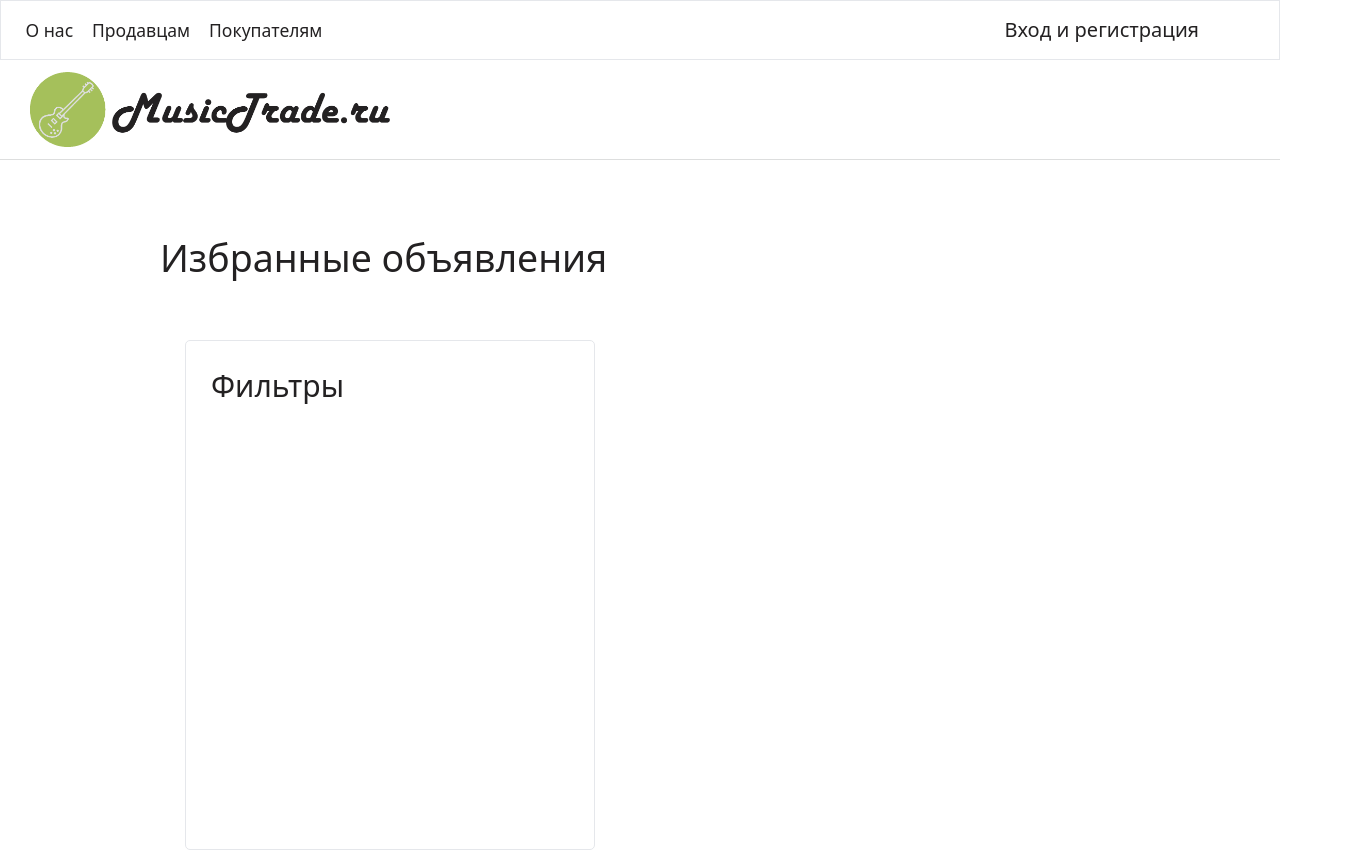
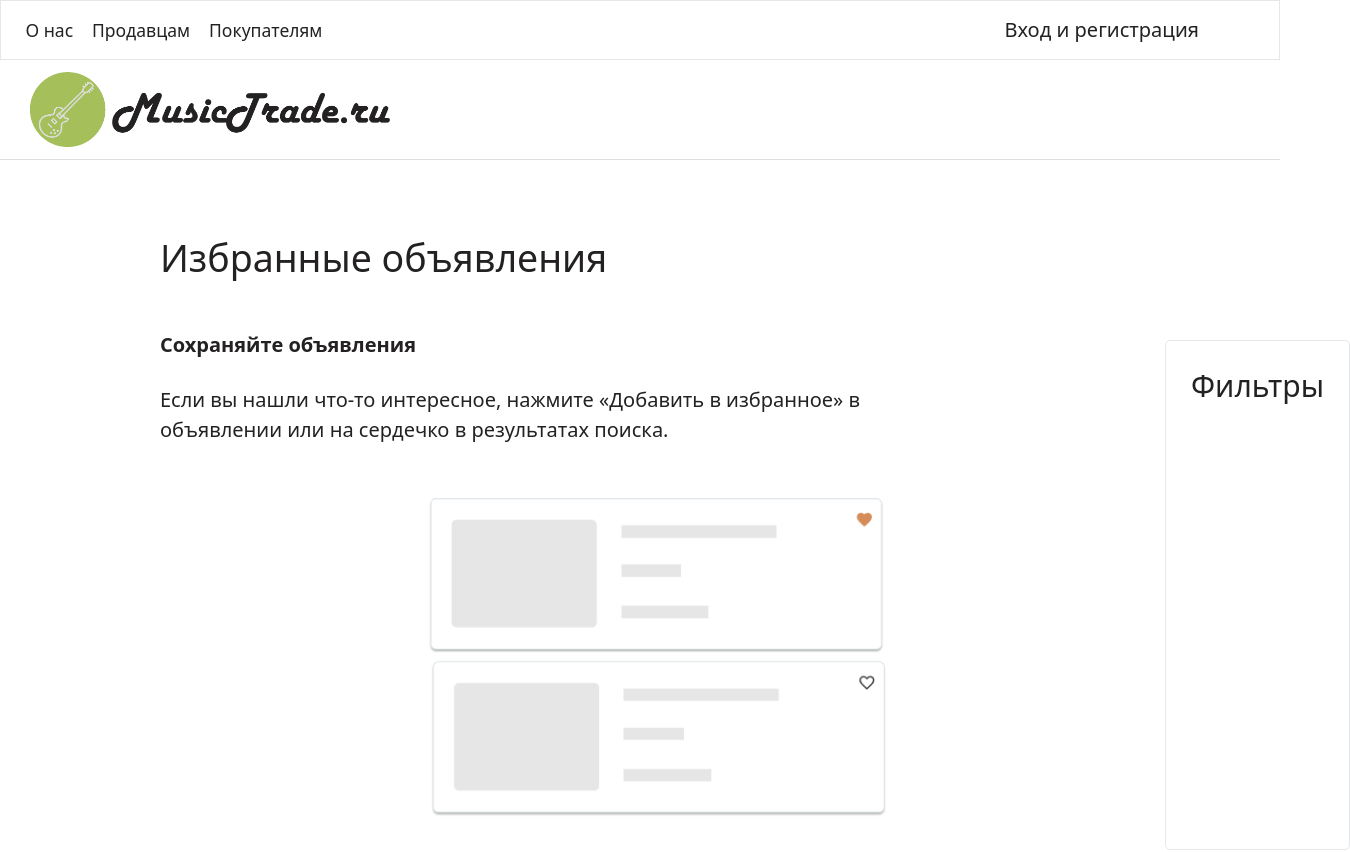
Before and after one commit to sv022/MusicTrade, a Nuxt app: page /favorites in a window 1280 px wide. Shown: the top 852 px of the page, 1350 px wide, since content can reach past the window. Built offline with nearby package versions, Linux system fonts and the light colour scheme.

Commit message:
add: hint for empty Favorites

```diff
--- a/components/Favorites/Container.vue
+++ b/components/Favorites/Container.vue
@@ -9,8 +9,13 @@ const favStore = useFavStore();
 <div>
     <h2 class="p-10 pl-0 text-3xl">Избранные объявления</h2>
     <div class="flex flex-row space-x-5">
-        <div class="flex flex-col">
+        <div class="flex flex-col min-w-[980px]">
             <FavoritesCard v-for="listing in favStore.listings" :key="listing.id" :listing="listing" />
+            <div v-if="favStore.listings.length === 0" class="w-5/6 space-y-5">
+                <p class="font-semibold">Сохраняйте объявления</p>
+                <p>Если вы нашли что-то интересное, нажмите «Добавить в избранное» в объявлении или на сердечко в результатах поиска.</p>
+                <img class="w-[500px] ml-[250px]" :src="`img/assets/favempty.png`">
+            </div>
         </div>
         <FilterContainer />
     </div>
```
Also changed, not shown: components/Category/Search/Item.vue (+5 -6 lines), public/img/assets/favempty.png (added).
